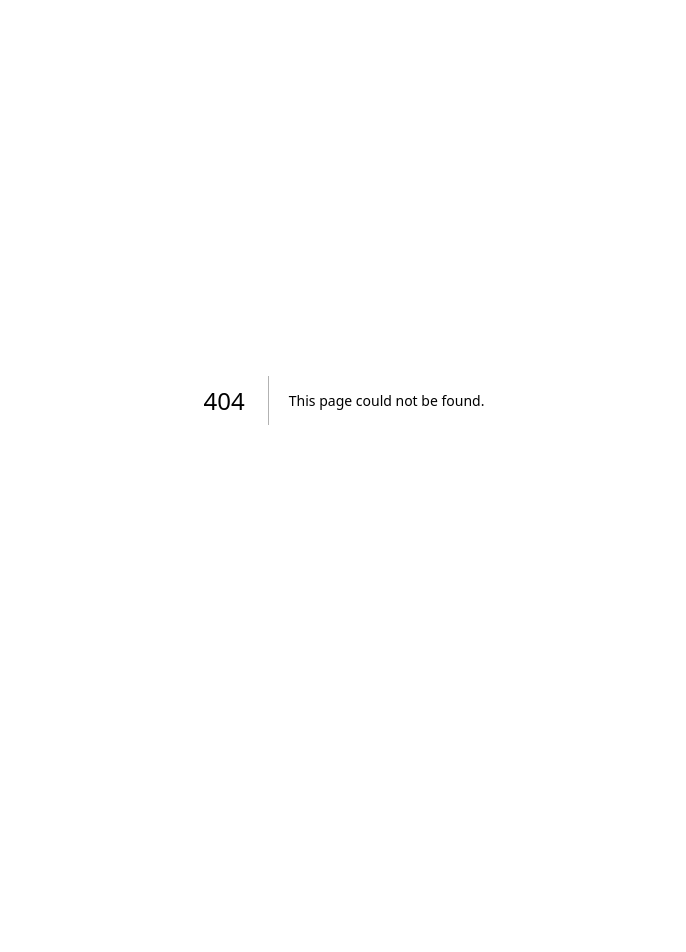
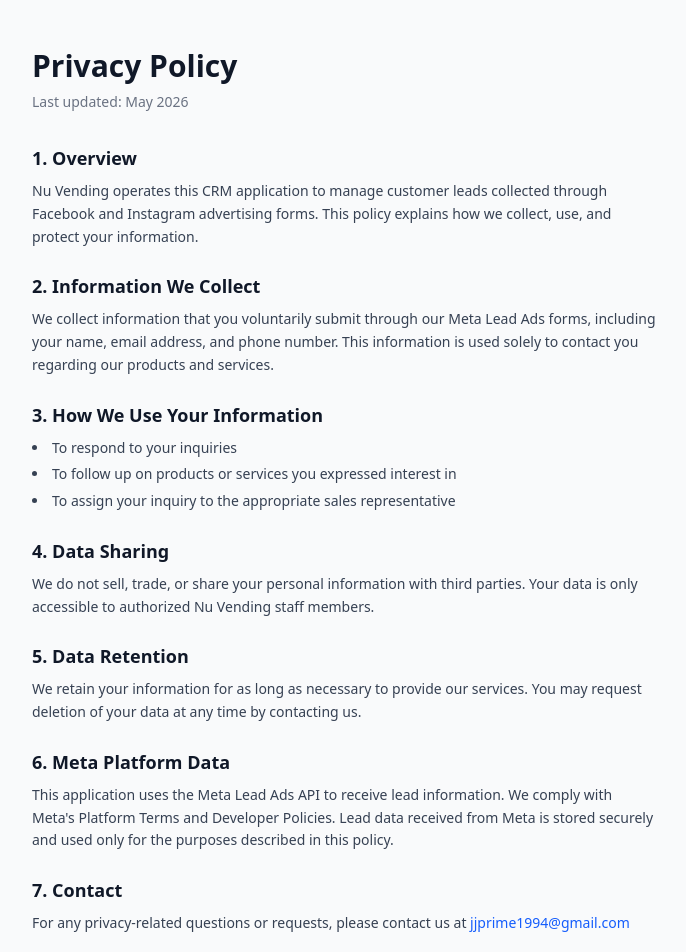
Before and after one commit to jjprime1994/my-crm, a Next.js app: page /privacy in a window 1280 px wide. Before the commit this address had no page. Shown: the top 952 px of the page, without its empty margins (296-982 px from the left). Before the commit the page ends 800 px from the top, so only its background shows below. Built offline with nearby package versions, Linux system fonts and the light colour scheme.

Commit message:
add privacy policy page

```diff
--- /dev/null
+++ b/src/app/privacy/page.tsx
@@ -0,0 +1,72 @@
+export default function PrivacyPolicy() {
+  return (
+    <div className="max-w-2xl mx-auto px-6 py-12">
+      <h1 className="text-3xl font-bold text-gray-900 mb-2">Privacy Policy</h1>
+      <p className="text-sm text-gray-500 mb-8">Last updated: May 2026</p>
+
+      <div className="space-y-6 text-gray-700 text-sm leading-relaxed">
+        <section>
+          <h2 className="text-lg font-semibold text-gray-900 mb-2">1. Overview</h2>
+          <p>
+            Nu Vending operates this CRM application to manage customer leads collected through
+            Facebook and Instagram advertising forms. This policy explains how we collect, use,
+            and protect your information.
+          </p>
+        </section>
+
+        <section>
+          <h2 className="text-lg font-semibold text-gray-900 mb-2">2. Information We Collect</h2>
+          <p>
+            We collect information that you voluntarily submit through our Meta Lead Ads forms,
+            including your name, email address, and phone number. This information is used solely
+            to contact you regarding our products and services.
+          </p>
+        </section>
+
+        <section>
+          <h2 className="text-lg font-semibold text-gray-900 mb-2">3. How We Use Your Information</h2>
+          <ul className="list-disc list-inside space-y-1">
+            <li>To respond to your inquiries</li>
+            <li>To follow up on products or services you expressed interest in</li>
+            <li>To assign your inquiry to the appropriate sales representative</li>
+          </ul>
+        </section>
+
+        <section>
+          <h2 className="text-lg font-semibold text-gray-900 mb-2">4. Data Sharing</h2>
+          <p>
+            We do not sell, trade, or share your personal information with third parties. Your
+            data is only accessible to authorized Nu Vending staff members.
+          </p>
+        </section>
+
+        <section>
+          <h2 className="text-lg font-semibold text-gray-900 mb-2">5. Data Retention</h2>
+          <p>
+            We retain your information for as long as necessary to provide our services. You may
+            request deletion of your data at any time by contacting us.
+          </p>
+        </section>
+
+        <section>
+          <h2 className="text-lg font-semibold text-gray-900 mb-2">6. Meta Platform Data</h2>
+          <p>
+            This application uses the Meta Lead Ads API to receive lead information. We comply
+            with Meta's Platform Terms and Developer Policies. Lead data received from Meta is
+            stored securely and used only for the purposes described in this policy.
+          </p>
+        </section>
+
+        <section>
+          <h2 className="text-lg font-semibold text-gray-900 mb-2">7. Contact</h2>
+          <p>
+            For any privacy-related questions or requests, please contact us at{" "}
+            <a href="mailto:jjprime1994@gmail.com" className="text-blue-600 hover:underline">
+              jjprime1994@gmail.com
+            </a>
+          </p>
+        </section>
+      </div>
+    </div>
+  )
+}
--- a/src/proxy.ts
+++ b/src/proxy.ts
@@ -5,7 +5,7 @@
   const { pathname } = req.nextUrl
 
   const isLoggedIn = !!req.auth
-  const isPublic = pathname === "/login" || pathname.startsWith("/api/")
+  const isPublic = pathname === "/login" || pathname === "/privacy" || pathname.startsWith("/api/")
 
   if (!isLoggedIn && !isPublic) {
     return NextResponse.redirect(new URL("/login", req.url))
```
